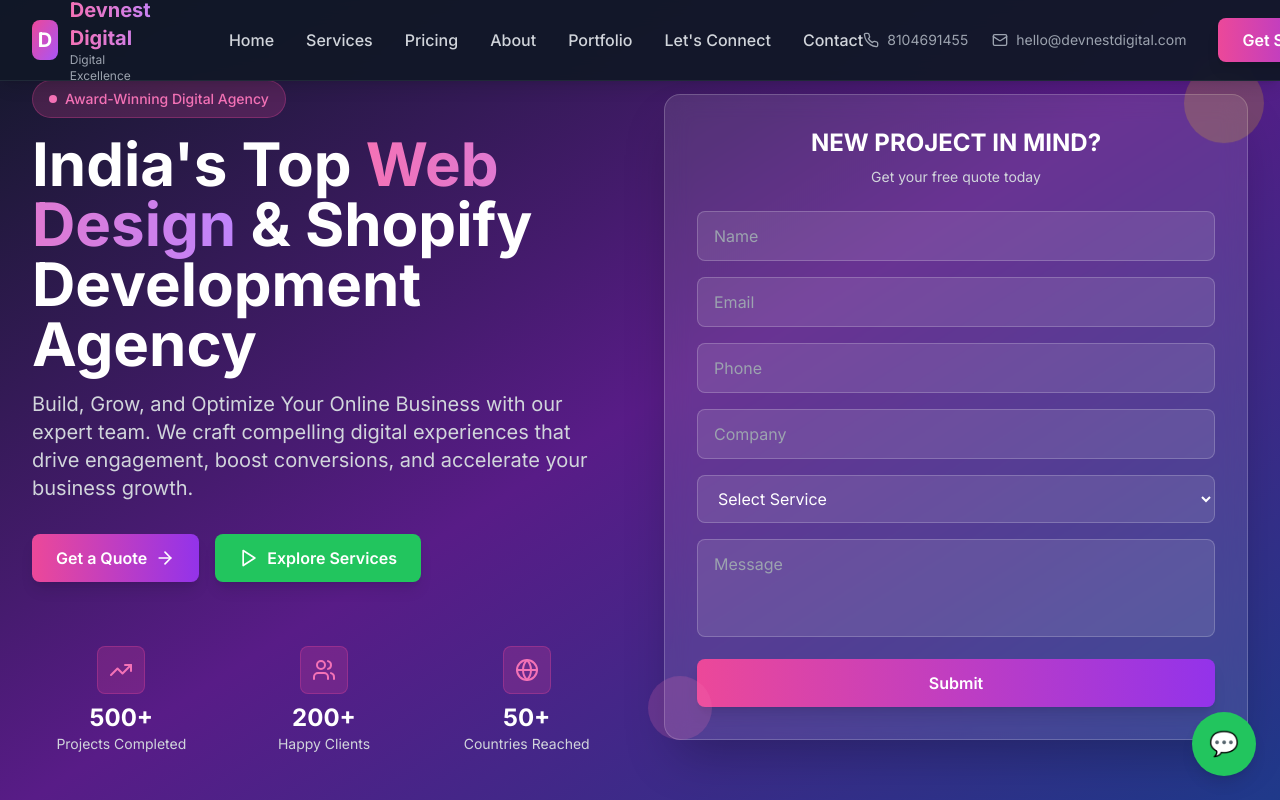
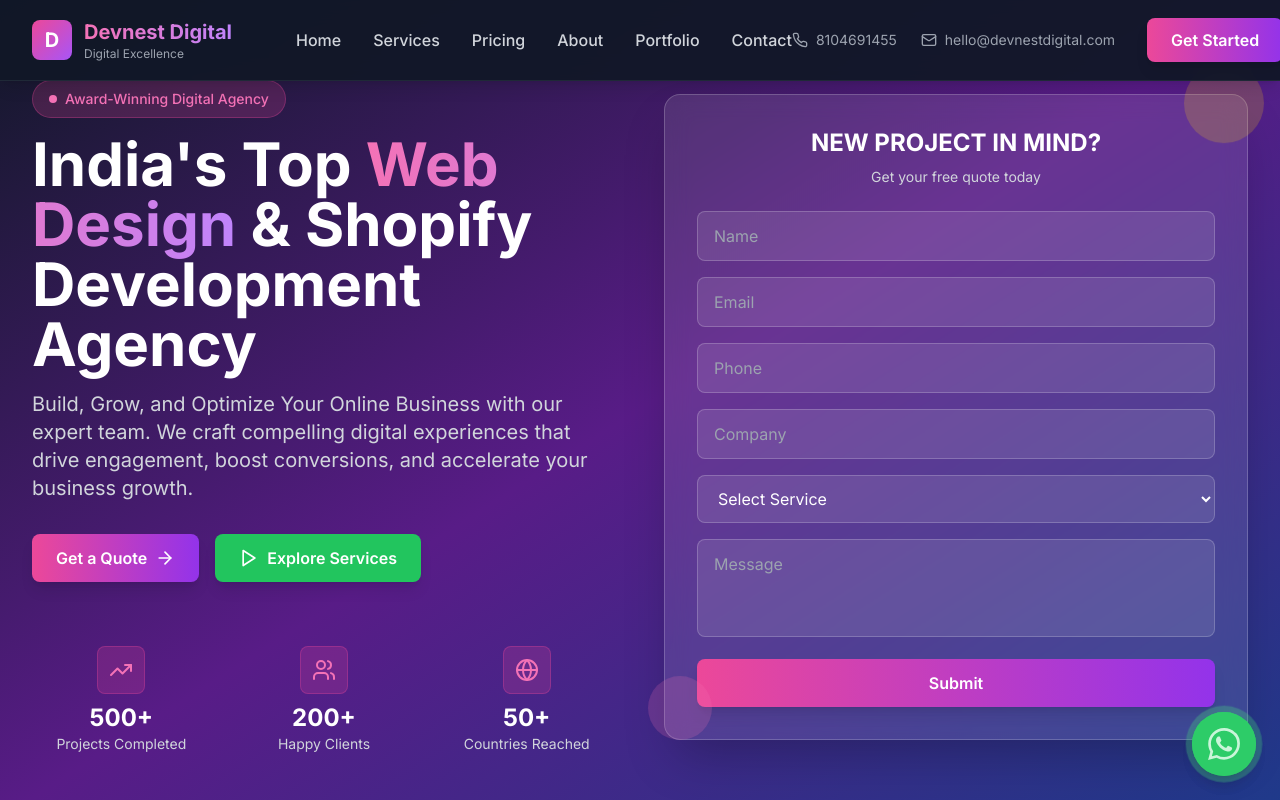
Before and after one commit to sunilbvc/NextJS-Web, a Next.js app: page / in a window 1280 px wide. Shown: the top 800 px of the page. Built offline with nearby package versions, Linux system fonts and the light colour scheme.

Commit message:
Home page updated

```diff
--- a/app/page.tsx
+++ b/app/page.tsx
@@ -12,6 +12,7 @@
 import EmailSubscription from '../components/EmailSubscription'
 import Footer from '../components/Footer'
 import LetsConnect from '../components/LetsConnect'
+import WhatsAppChat from '../components/WhatsAppChat'
 
 export default function Home() {
   return (
@@ -30,6 +31,7 @@
       <EmailSubscription />
       <LetsConnect />
       <Footer />
+      <WhatsAppChat />
     </main>
   )
 }
--- a/components/Header.tsx
+++ b/components/Header.tsx
@@ -13,7 +13,6 @@
     { name: 'Pricing', href: '#pricing' },
     { name: 'About', href: '#about' },
     { name: 'Portfolio', href: '#portfolio' },
-    { name: 'Let\'s Connect', href: '#lets-connect' },
     { name: 'Contact', href: '#contact' },
   ]
 
@@ -27,7 +26,7 @@
               <span className="text-white font-bold text-xl">D</span>
             </div>
             <div>
-              <h1 className="text-xl font-bold bg-gradient-to-r from-pink-400 to-purple-400 bg-clip-text text-transparent">Devnest Digital</h1>
+              <h1 className="text-xl font-bold bg-gradient-to-r from-pink-400 to-purple-400 bg-clip-text text-transparent whitespace-nowrap">Devnest Digital</h1>
               <p className="text-xs text-gray-400">Digital Excellence</p>
             </div>
           </div>
--- /dev/null
+++ b/components/WhatsAppChat.tsx
@@ -0,0 +1,66 @@
+'use client'
+
+import { motion } from 'framer-motion'
+import { MessageCircle } from 'lucide-react'
+
+export default function WhatsAppChat() {
+  const handleWhatsAppClick = () => {
+    // Remove the +91 prefix and use just the number
+    const phoneNumber = '8104691455' // Your WhatsApp number without country code prefix
+    const message = 'Hi! I\'m interested in your digital marketing and web development services. Can you help me get started?'
+    const whatsappUrl = `https://wa.me/${phoneNumber}?text=${encodeURIComponent(message)}`
+
+    console.log('WhatsApp URL:', whatsappUrl) // Debug log
+
+    // Try to open WhatsApp
+    try {
+      window.open(whatsappUrl, '_blank')
+    } catch (error) {
+      console.error('Error opening WhatsApp:', error)
+      // Fallback: try to open in same window
+      window.location.href = whatsappUrl
+    }
+  }
+
+  return (
+    <motion.div
+      initial={{ opacity: 0, scale: 0 }}
+      animate={{ opacity: 1, scale: 1 }}
+      transition={{ duration: 0.5, delay: 1 }}
+      className="fixed bottom-6 right-6 z-50"
+    >
+      {/* WhatsApp Button */}
+      <motion.button
+        onClick={handleWhatsAppClick}
+        onMouseDown={() => console.log('Button clicked!')} // Debug click
+        whileHover={{ scale: 1.1 }}
+        whileTap={{ scale: 0.95 }}
+        className="w-16 h-16 bg-green-500 hover:bg-green-600 rounded-full shadow-lg hover:shadow-xl flex items-center justify-center text-white transition-all duration-300 group cursor-pointer"
+        aria-label="Chat on WhatsApp"
+        type="button"
+      >
+        {/* WhatsApp Icon */}
+        <svg
+          className="w-8 h-8"
+          fill="currentColor"
+          viewBox="0 0 24 24"
+        >
+          <path d="M17.472 14.382c-.297-.149-1.758-.867-2.03-.967-.273-.099-.471-.148-.67.15-.197.297-.767.966-.94 1.164-.173.199-.347.223-.644.075-.297-.15-1.255-.463-2.39-1.475-.883-.788-1.48-1.761-1.653-2.059-.173-.297-.018-.458.13-.606.134-.133.298-.347.446-.52.149-.174.198-.298.298-.497.099-.198.05-.371-.025-.52-.075-.149-.669-1.612-.916-2.207-.242-.579-.487-.5-.669-.51-.173-.008-.371-.01-.57-.01-.198 0-.52.074-.792.372-.272.297-1.04 1.016-1.04 2.479 0 1.462 1.065 2.875 1.213 3.074.149.198 2.096 3.2 5.077 4.487.709.306 1.262.489 1.694.625.712.227 1.36.195 1.871.118.571-.085 1.758-.719 2.006-1.413.248-.694.248-1.289.173-1.413-.074-.124-.272-.198-.57-.347m-5.421 7.403h-.004a9.87 9.87 0 01-5.031-1.378l-.361-.214-3.741.982.998-3.648-.235-.374a9.86 9.86 0 01-1.51-5.26c.001-5.45 4.436-9.884 9.888-9.884 2.64 0 5.122 1.03 6.988 2.898a9.825 9.825 0 012.893 6.994c-.003 5.45-4.437 9.884-9.885 9.884m8.413-18.297A11.815 11.815 0 0012.05 0C5.495 0 .16 5.335.157 11.892c0 2.096.547 4.142 1.588 5.945L.057 24l6.305-1.654a11.882 11.882 0 005.683 1.448h.005c6.554 0 11.89-5.335 11.893-11.893A11.821 11.821 0 0020.885 3.488"/>
+        </svg>
+
+        {/* Tooltip */}
+        <div className="absolute right-full mr-3 px-3 py-2 bg-gray-900 text-white text-sm rounded-lg opacity-0 group-hover:opacity-100 transition-opacity duration-300 whitespace-nowrap pointer-events-none">
+          Chat on WhatsApp
+          <div className="absolute left-full top-1/2 transform -translate-y-1/2 w-0 h-0 border-l-4 border-l-gray-900 border-t-4 border-t-transparent border-b-4 border-b-transparent"></div>
+        </div>
+      </motion.button>
+
+      {/* Pulse Animation */}
+      <motion.div
+        animate={{ scale: [1, 1.2, 1] }}
+        transition={{ duration: 2, repeat: Infinity, ease: "easeInOut" }}
+        className="absolute inset-0 bg-green-400 rounded-full opacity-30"
+      />
+    </motion.div>
+  )
+}
```
